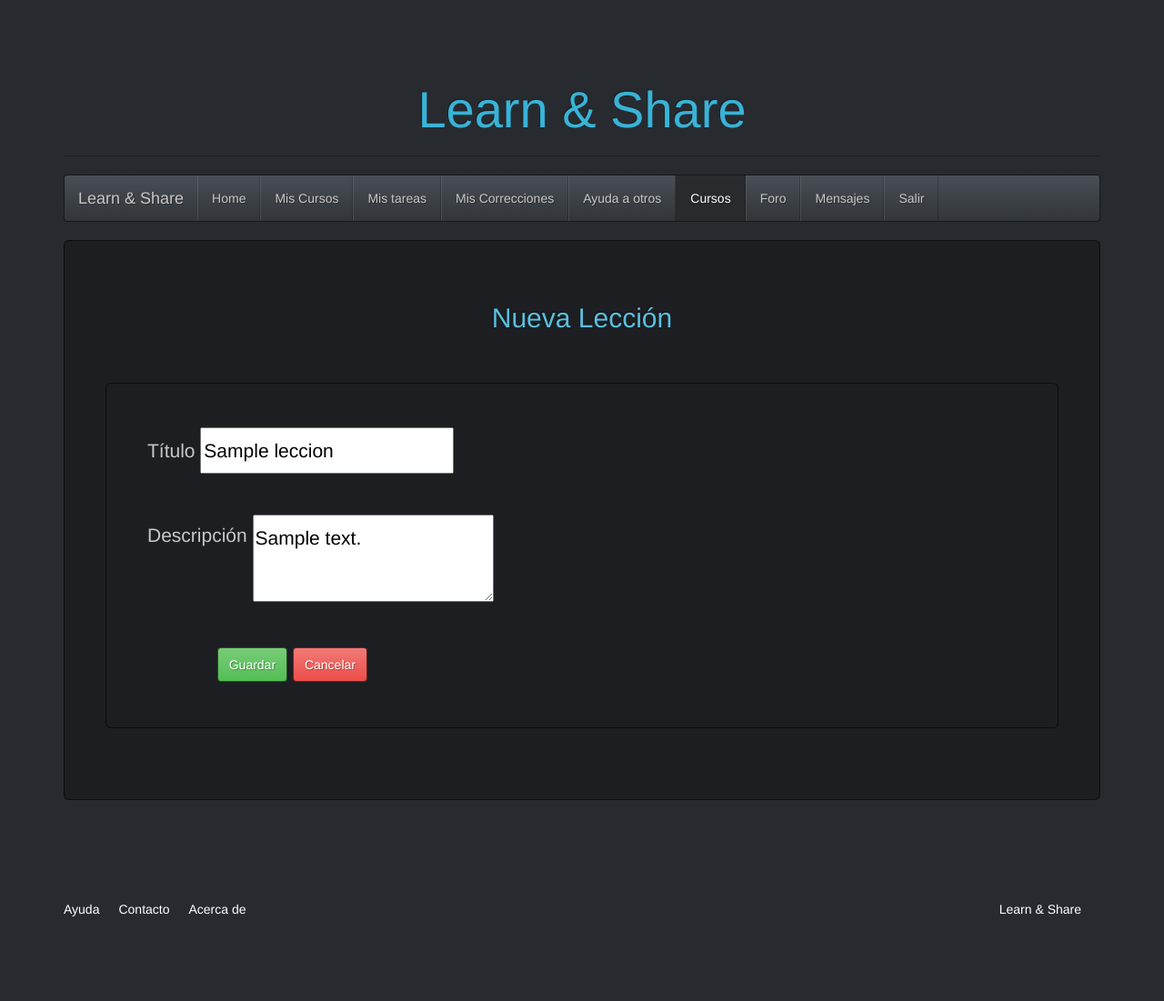
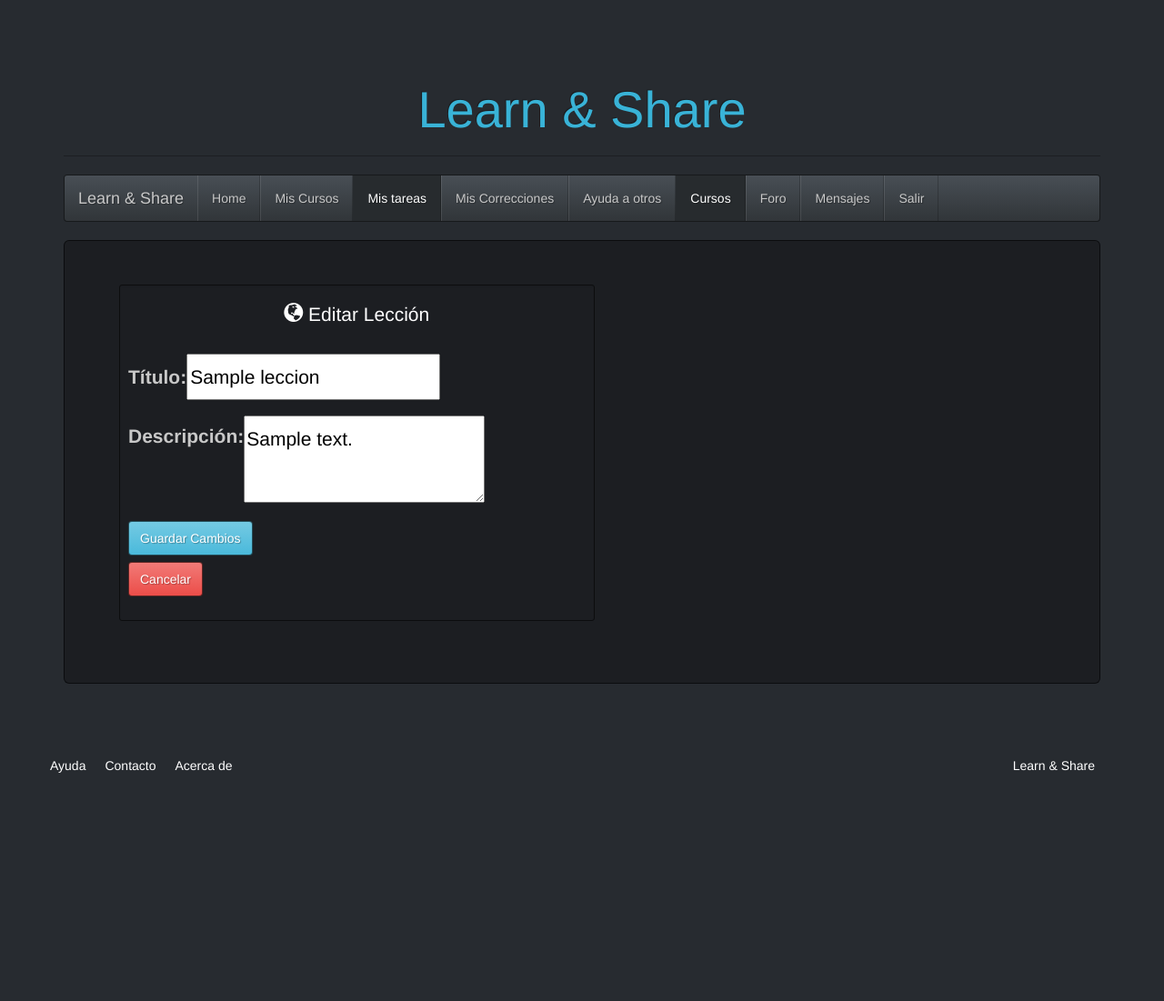
Before and after one commit to ULL-ETSII-GRADO-SYTW-1314/learn-share, a Django app: page /curso/edit_lec/1/ in a window 1280 px wide. Shown: the whole page at 91% size. After the commit the page ends 850 px from the top, so only its background shows below. Run offline with Django 3.2, Linux system fonts and the light colour scheme; a user stored in the database is signed in; tables that the repository leaves empty hold one stand-in row (values such as "Sample post").

Commit message:
Cambios en botones2

```diff
--- a/Learn/templates/base.html
+++ b/Learn/templates/base.html
@@ -32,7 +32,7 @@
                   {% if user.is_authenticated %}
                   <li {% if title == "Home" %} class="active" {% endif%}><a href="/home">Home</a></li>
                   {% if user.is_staff %} <li {% if title == "Mis Cursos" %} class="active" {% endif%}><a href="/mycourses">Mis Cursos</a></li> {% endif %}
-                  <li {% if title == "Mis tareas" %} class="active" {% endif%}><a href="/mytasks">Mis tareas</a></li>
+                  <li {% if title == "Mis tareas" or "Edicion de Cursos" %} class="active" {% endif%}><a href="/mytasks">Mis tareas</a></li>
     						  <li {% if title == "Mis Correcciones" %} class="active" {% endif%}><a href="/myreviews">Mis Correcciones</a></li>
                   <li {% if title == "Revisiones" %} class="active" {% endif%}><a href="/reviews">Ayuda a otros</a></li>
                   <li {% if title == "Cursos" %} class="active" {% endif%}><a href="/curso/list">Cursos</a></li>
--- a/Learn/templates/curso_edit_lecc.html
+++ b/Learn/templates/curso_edit_lecc.html
@@ -1,25 +1,32 @@
 {% extends "base.html" %}
 {% block content %}
-   <h2 class="text-info">Nueva Lección</h2><br/>
-      <div class="jumbotron">
-         <div class="row">
+<div class="container col-lg-24">
+   <div class="col-lg-11">
+      <div class="row" >
+         <div class="col-xs-12 col-sm-8 col-md-6 well well-sm">
             <form action="#" method="post" class="form-horizontal" role="form">{% csrf_token %}
-               <div align="left">
-                  Título
-                  <input id="id_title" maxlength="30" name="title" type="text" value= "{{ leccion.titulo }}" /><br/><br/>
-                  Descripción
-                  <textarea id="id_decripcion" maxlength="450" name="description" type="text" />{{ leccion.descripcion }}</textarea>
-
-               </div>
-            <div class="col-xs-6 col-sm-4 col-md-4">
-            <br/>
-               <button class="btn btn-mini btn-primary btn-success" type="submit">Guardar</button>
-               <a href="/curso/edit/{{leccion.id}}"><input class="btn btn-mini btn-primary btn-danger" type="button" name="buttoncancelar" value="Cancelar"/></a>
-            </div>
+               <fieldset>
+                  <legend><a href="http://www.jquery2dotnet.com"><i class="glyphicon glyphicon-globe"></i></a> Editar Lección</legend>
+                  <div align="left" class="form-group">
+                     <div class="col-lg-12">
+                        <label>Título: </label><input id="id_title" maxlength="30" name="title" type="text" value= "{{ leccion.titulo }}" />
+                     </div>
+                  </div>
+                  <div align="left" class="form-group">
+                     <div class="col-lg-12">
+                        <label>Descripción: </label><textarea id="id_decripcion" maxlength="450" name="description" type="text" />{{ leccion.descripcion }}</textarea>
+                     </div>
+                  </div>
+                  <div class="form-group">
+                     <div class="col-lg-1">
+                        <button class="btn btn-default btn-info" type="submit">Guardar Cambios</button>
+                        <a href="/curso/edit/{{leccion.id}}"><input class="btn btn-mini btn-primary btn-danger" type="button" name="buttoncancelar" value="Cancelar"/></a>
+                     </div>
+                  </div>
+               </fieldset>
             </form>
          </div>
       </div>
    </div>
-
-
+</div>
 {% endblock %}
```
Also changed, not shown: Learn/templates/curso_edit.html (+4 -4 lines).
